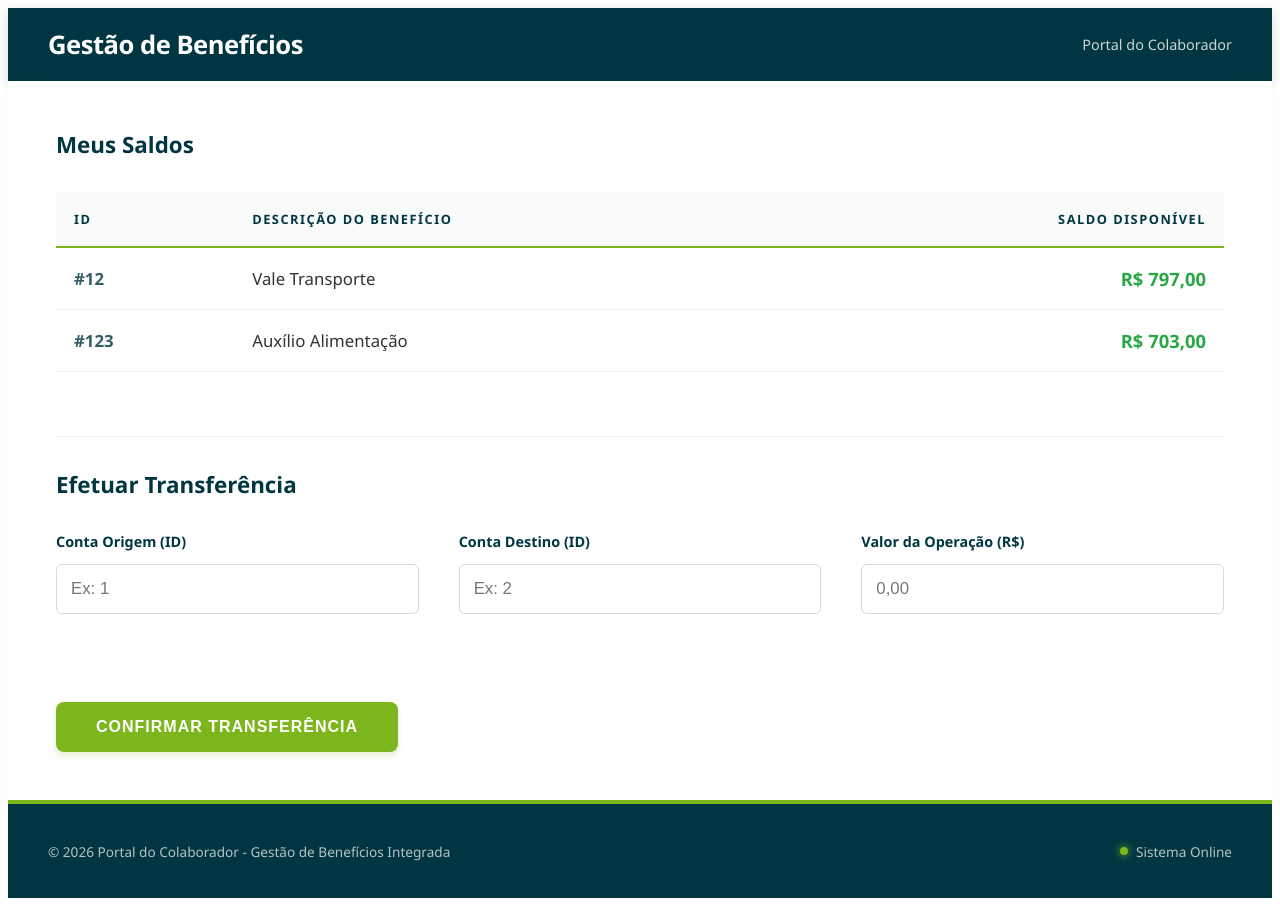
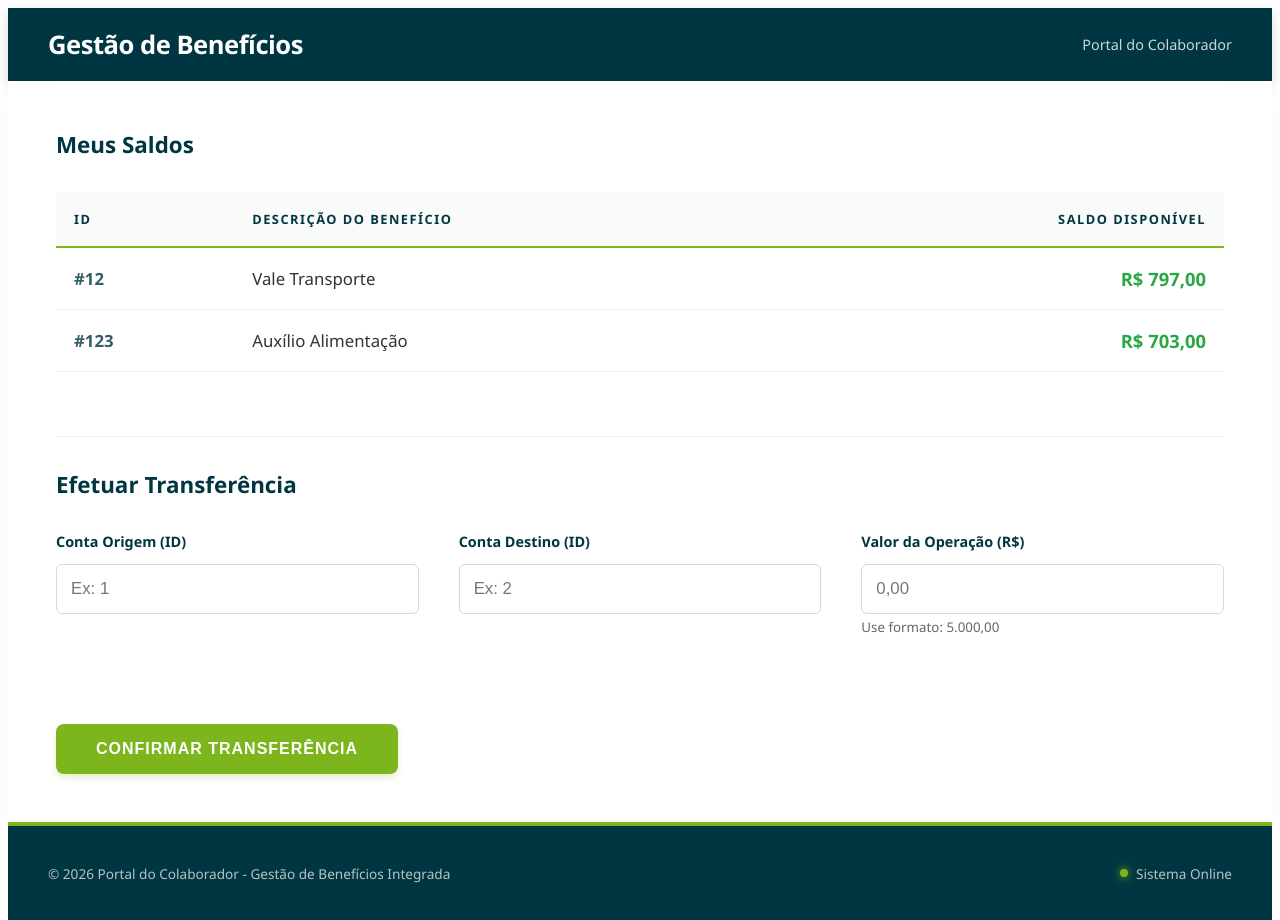
Before and after one commit to leonardo3193/bip-teste-integrado-main, an Angular app in the folder frontend/desafio-frontend/: page /gestao-beneficios in a window 1280 px wide. Before the commit the page ends 898 px from the top, so only its background shows below. Built offline with nearby package versions, Linux system fonts and the light colour scheme.

Commit message:
Ajustando  logica de transferencia

```diff
--- a/frontend/desafio-frontend/src/app/components/gestao-beneficios/gestao-beneficios.component.css
+++ b/frontend/desafio-frontend/src/app/components/gestao-beneficios/gestao-beneficios.component.css
@@ -137,12 +137,13 @@ tr:hover {
   grid-template-columns: 1fr 1fr 1fr;
   gap: 2.5rem;
   margin-top: 1rem;
-  align-items: end;
+  align-items: flex-start;
 }
 
 .form-group {
   display: flex;
   flex-direction: column;
+  vertical-align: top;
 }
 
 label {
@@ -209,7 +210,7 @@ button:disabled {
   box-shadow: none;
 }
 
-/* FOOTER */
+/* Footer */
 footer {
   background-color: var(--primary-color);
   color: rgba(255, 255, 255, 0.7);
@@ -217,7 +218,7 @@ footer {
   border-top: 4px solid var(--secondary-color);
   width: 100%;
   box-sizing: border-box;
-  flex-shrink: 0; /* Impede o footer de sumir */
+  flex-shrink: 0;
 }
 
 .footer-content {
@@ -247,3 +248,8 @@ footer {
   button { width: 100%; }
   .footer-content { flex-direction: column; gap: 10px; text-align: center; }
 }
+
+.small-color{
+  color: #666;
+  margin-top: 4px;
+}
--- a/frontend/desafio-frontend/src/app/components/gestao-beneficios/gestao-beneficios.component.html
+++ b/frontend/desafio-frontend/src/app/components/gestao-beneficios/gestao-beneficios.component.html
@@ -49,6 +49,7 @@
         <div class="form-group">
           <label>Valor da Operação (R$)</label>
           <input type="text" [(ngModel)]="transferData.amount" placeholder="0,00">
+          <small class="small-color">Use formato: 5.000,00</small>
         </div>
 
         <div class="button-row">
--- a/frontend/desafio-frontend/src/app/components/gestao-beneficios/gestao-beneficios.component.ts
+++ b/frontend/desafio-frontend/src/app/components/gestao-beneficios/gestao-beneficios.component.ts
@@ -18,43 +18,44 @@ interface Beneficio {
 })
 export class GestaoBeneficiosComponent {
 
-  // Lista de benefícios utilizando Signals para reatividade performática
+
   beneficios = signal<Beneficio[]>([
     { id: 12, nome: 'Vale Transporte', valor: 797.00 },
     { id: 123, nome: 'Auxílio Alimentação', valor: 703.00 }
   ]);
 
-  // Estado do formulário de transferência
+
   transferData = {
     fromId: null as number | null,
     toId: null as number | null,
     amount: ''
   };
 
-  // Signal para controle de estado da UI (Loading)
   loading = signal<boolean>(false);
 
-  /**
-   * Executa a lógica de transferência entre contas de benefícios.
-   * Em um cenário real, aqui seria feita a chamada ao seu backend Java/Spring Boot.
-   */
   executarTransferencia(): void {
     const { fromId, toId, amount } = this.transferData;
-    const valorNumerico = parseFloat(amount.replace(',', '.'));
 
-    if (!fromId || !toId || isNaN(valorNumerico)) {
-      alert('Por favor, preencha todos os campos corretamente.');
+    // SOLUÇÃO:
+    // 1. Remove todos os pontos (milhares)
+    // 2. Troca a vírgula por ponto (decimal)
+    const valorLimpo = amount.toString().replace(/\./g, '').replace(',', '.');
+    const valorNumerico = parseFloat(valorLimpo);
+
+    if (!fromId || !toId || isNaN(valorNumerico) || valorNumerico <= 0) {
+      alert('Por favor, informe um valor válido para a operação.');
       return;
     }
 
     this.loading.set(true);
 
-    // Simulação de processamento (Mock do serviço)
+    // Simulação do Backend
     setTimeout(() => {
       this.beneficios.update(lista => {
         return lista.map(b => {
-          if (b.id === fromId) return { ...b, valor: b.valor - valorNumerico };
-          if (b.id === toId) return { ...b, valor: b.valor + valorNumerico };
+          // Usando Number(fromId) para garantir comparação correta caso o input venha como string
+          if (Number(b.id) === Number(fromId)) return { ...b, valor: b.valor - valorNumerico };
+          if (Number(b.id) === Number(toId)) return { ...b, valor: b.valor + valorNumerico };
           return b;
         });
       });
```
